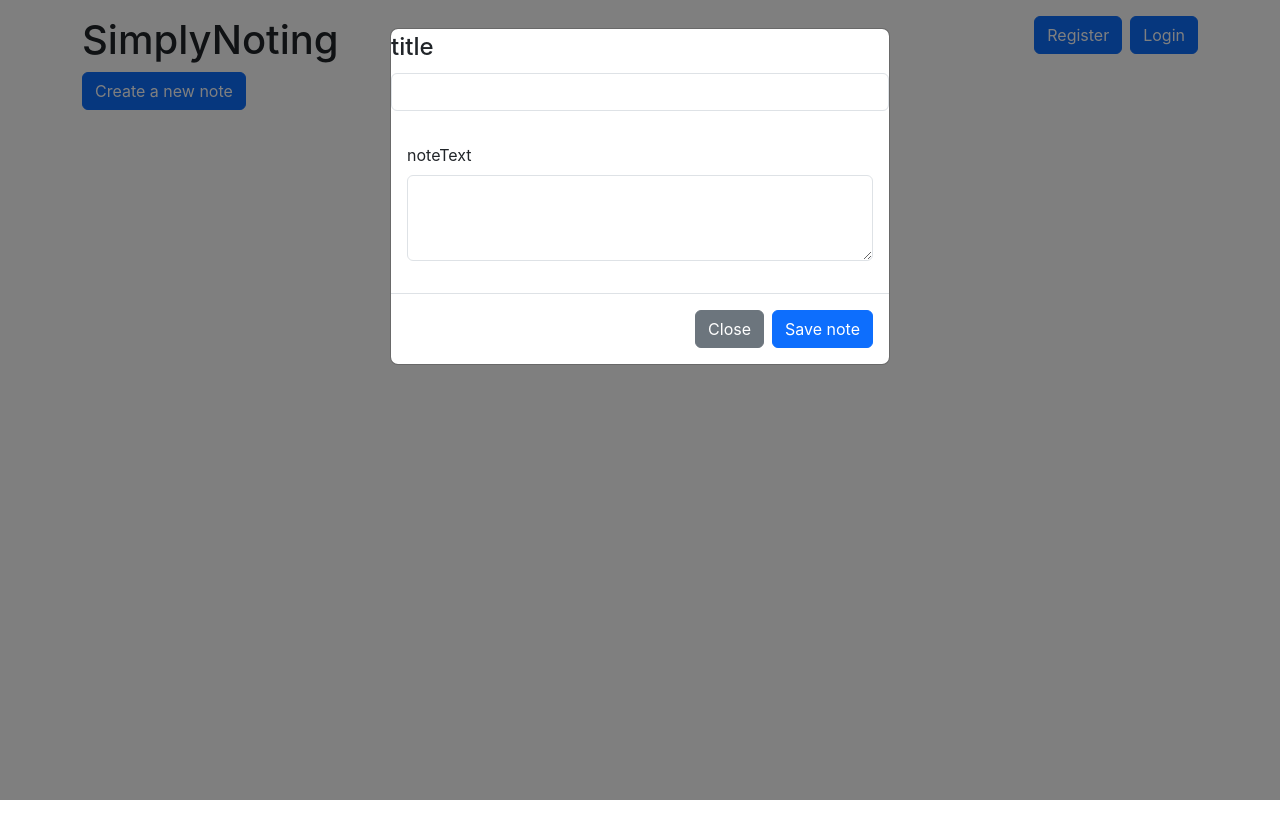
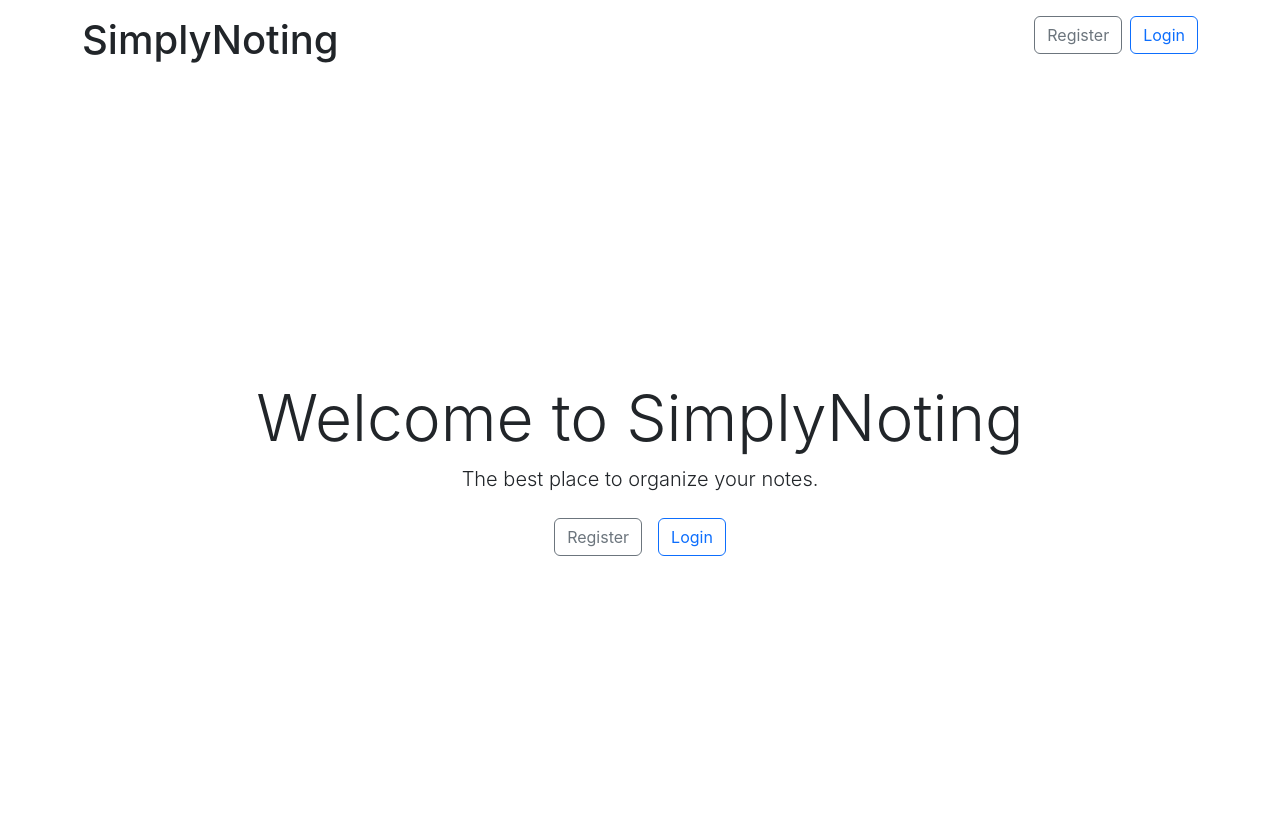
Before and after one commit to michaelhmoore/notes-dc, a React (Create React App) app in the folder notes-client/: page /new in a window 1280 px wide. Shown: the top 838 px of the page. Before the commit the page ends 800 px from the top, so only its background shows below. Built offline with nearby package versions, Linux system fonts and the light colour scheme; what javascript-time-ago would draw is missing.

Commit message:
minor ui changes mostly

```diff
--- a/notes-client/src/App.js
+++ b/notes-client/src/App.js
@@ -1,5 +1,5 @@
 import './App.css';
-import { Route, Routes } from 'react-router-dom';
+import { Route, Routes, useNavigate } from 'react-router-dom';
 import Container from 'react-bootstrap/Container';
 import Header from './components/Header';
 import NewNote from './components/NewNote';
@@ -7,15 +7,26 @@ import NotesList from './components/NotesList';
 import EditNote from './components/EditNote';
 import Login from './components/Login';
 import Register from './components/Register';
+import Landing from './components/Landing';
+import { useState, useEffect } from 'react';
 
 function App() {
+  const [token, setToken] = useState(localStorage.getItem('token'));
+  const navigate = useNavigate();
+
+  useEffect(() => {
+    const storedToken = localStorage.getItem('token');
+    setToken(storedToken);
+  }, [navigate]);
+
+
   return (
     <Container className='mt-3'>
       <Header />
       <Routes>
-        <Route path='/' element = {<NotesList />} />
-        <Route path='/new' element = {<NewNote />} />
-        <Route path="/edit/:noteId" element={<EditNote />} />
+        <Route path='/' element = {token ? <NotesList /> : <Landing />} />
+        <Route path='/new' element = {token ? <NewNote /> : <Landing />} />
+        <Route path="/edit/:noteId" element={token ? <EditNote /> : <Landing />} />
         <Route path="/login" element={<Login />} />
         <Route path="/register" element={<Register />} />
       </Routes>
--- a/notes-client/src/components/EditNote.js
+++ b/notes-client/src/components/EditNote.js
@@ -36,7 +36,7 @@ function EditNote() {
       const note = await getNote(noteId);
       setInputs({
         title: note.title,
-        text: note.noteText
+        noteText: note.text
       });
     }
     loadNote();
@@ -57,7 +57,7 @@ function EditNote() {
           <Form.Group className='mb-3' controlId='noteText'>
             <Modal.Body>
               <Form.Label>noteText</Form.Label>
-              <Form.Control as='textarea' rows={3} value={inputs.noteText} onChange={(e) => handleChange('noteText', e.target.value)} />
+              <Form.Control as='textarea' rows={3} value={inputs.text} onChange={(e) => handleChange('noteText', e.target.value)} />
             </Modal.Body>
           </Form.Group>
           <Modal.Footer>
@@ -65,7 +65,7 @@ function EditNote() {
               Close
             </Button>
             <Button variant='primary' type='submit' className='me-2' onClick={handleClose}>
-              Save note
+              Save edits
             </Button>
           </Modal.Footer>
         </Form>
--- a/notes-client/src/components/Header.js
+++ b/notes-client/src/components/Header.js
@@ -38,14 +38,14 @@ function Header() {
           </>
         ) : (
           <>
-            <LinkContainer to='/login'>
-              <Button className='ms-2 float-end'>
-                Login
+            <LinkContainer to='/register'>
+              <Button className='ms-2' variant='outline-secondary'>
+                Register
               </Button>
             </LinkContainer>
-            <LinkContainer to='/register'>
-              <Button className='ms-2'>
-                Register
+            <LinkContainer to='/login'>
+              <Button className='ms-2 float-end' variant='outline-primary'>
+                Login
               </Button>
             </LinkContainer>
           </>
--- a/notes-client/src/components/Landing.js
+++ b/notes-client/src/components/Landing.js
@@ -1,30 +1,30 @@
-// Landing.js
 import React from 'react';
 import { LinkContainer } from 'react-router-bootstrap';
 import { Button } from 'react-bootstrap';
 import Row from 'react-bootstrap/Row';
 import Col from 'react-bootstrap/Col';
+import Container from 'react-bootstrap/Container';
 
 function Landing() {
   return (
-    <div className="d-flex vh-100">
-      <Row className='m-auto align-self-center text-center'>
+    <Container fluid className='d-flex justify-content-center align-items-center vh-100'>
+      <Row className='text-center'>
         <Col>
-          <h2>Welcome to SimplyNoting</h2>
-          <p>The best place to organize your notes.</p>
-          <LinkContainer to="/login">
-            <Button className='m-2'>
-              Login
+          <h2 className='display-3'>Welcome to SimplyNoting</h2>
+          <p className='lead'>The best place to organize your notes.</p>
+          <LinkContainer to="/register">
+            <Button className='m-2' variant='outline-secondary'>
+              Register
             </Button>
           </LinkContainer>
-          <LinkContainer to="/register">
-            <Button className='m-2'>
-              Register
+          <LinkContainer to="/login">
+            <Button className='m-2' variant='outline-primary'>
+              Login
             </Button>
           </LinkContainer>
         </Col>
       </Row>
-    </div>
+    </Container>
   );
 }
 
--- a/notes-client/src/components/Login.js
+++ b/notes-client/src/components/Login.js
@@ -45,7 +45,7 @@ function Login() {
           onChange={(e) => handleChange('password', e.target.value)}
         />
       </Form.Group>
-      <Button type="submit">Login</Button>
+      <Button type="submit" className='mt-3 float-end' variant='outline-primary'>Login</Button>
     </Form>
   );
 }
--- a/notes-client/src/components/NewNote.js
+++ b/notes-client/src/components/NewNote.js
@@ -46,13 +46,13 @@ function NewNote() {
         <Form onSubmit={handleSubmit}>
           <Form.Group className='mb-3' controlId='title'>
             <Modal.Title>
-              <Form.Label>title</Form.Label>
+              <Form.Label>Note title</Form.Label>
               <Form.Control type='text' value={inputs.title} onChange={(e) => handleChange('title', e.target.value)} />
             </Modal.Title>
           </Form.Group>
           <Form.Group className='mb-3' controlId='noteText'>
             <Modal.Body>
-              <Form.Label>noteText</Form.Label>
+              <Form.Label>Write your thoughts..</Form.Label>
               <Form.Control as='textarea' rows={3} value={inputs.noteText} onChange={(e) => handleChange('noteText', e.target.value)} />
             </Modal.Body>
           </Form.Group>
--- a/notes-client/src/components/Note.js
+++ b/notes-client/src/components/Note.js
@@ -13,11 +13,12 @@ function Note(props) {
     <Card className = 'mb-3'>
       <Card.Body>
         <CloseButton className='float-end' onClick={() => deleteNote(note._id)} />
-        <Link to={editRoute} className='float-end'>edit</Link>
-        {note.text}
+        <Link to={editRoute} className='float-end me-3'>Edit note</Link>
+        <Card.Title>{note.title}</Card.Title>
+        <Card.Text>{note.text}</Card.Text>
       </Card.Body>
       <Card.Footer className='text-muted'>
-        {note.username}
+        <span>{note.username}</span>
         <ReactTimeAgo className='float-end' date={new Date(note.posted)} locale='en-US' />
       </Card.Footer>
     </Card>
--- a/notes-client/src/components/NotesList.js
+++ b/notes-client/src/components/NotesList.js
@@ -3,8 +3,7 @@ import Spinner from 'react-bootstrap/Spinner';
 import Note from './Note';
 import { getNotes, deleteNote } from '../NoteAPI';
 import { useNavigate } from "react-router-dom";
-import Button from 'react-bootstrap/Button';
-import ListGroup from 'react-bootstrap/ListGroup';
+
 
 function NotesList() {
   const [notes, setNotes] = useState([]);
--- a/notes-client/src/components/Register.js
+++ b/notes-client/src/components/Register.js
@@ -20,8 +20,8 @@ function Register() {
     };
     const response = await registerUser(user);
     if (response._id) {
-      alert('Registration success! Loggin in...')
-      navigate('/');
+      alert('Registration success! Please proceed to login.')
+      navigate('/login');
     } else {
       console.error('Registration failed:', response.message);
     }
@@ -45,7 +45,7 @@ function Register() {
           onChange={(e) => handleChange('password', e.target.value)}
         />
       </Form.Group>
-      <Button type="submit">Register</Button>
+      <Button type="submit" className='mt-3 float-end' variant='outline-secondary'>Register</Button>
     </Form>
   );
 }
```
